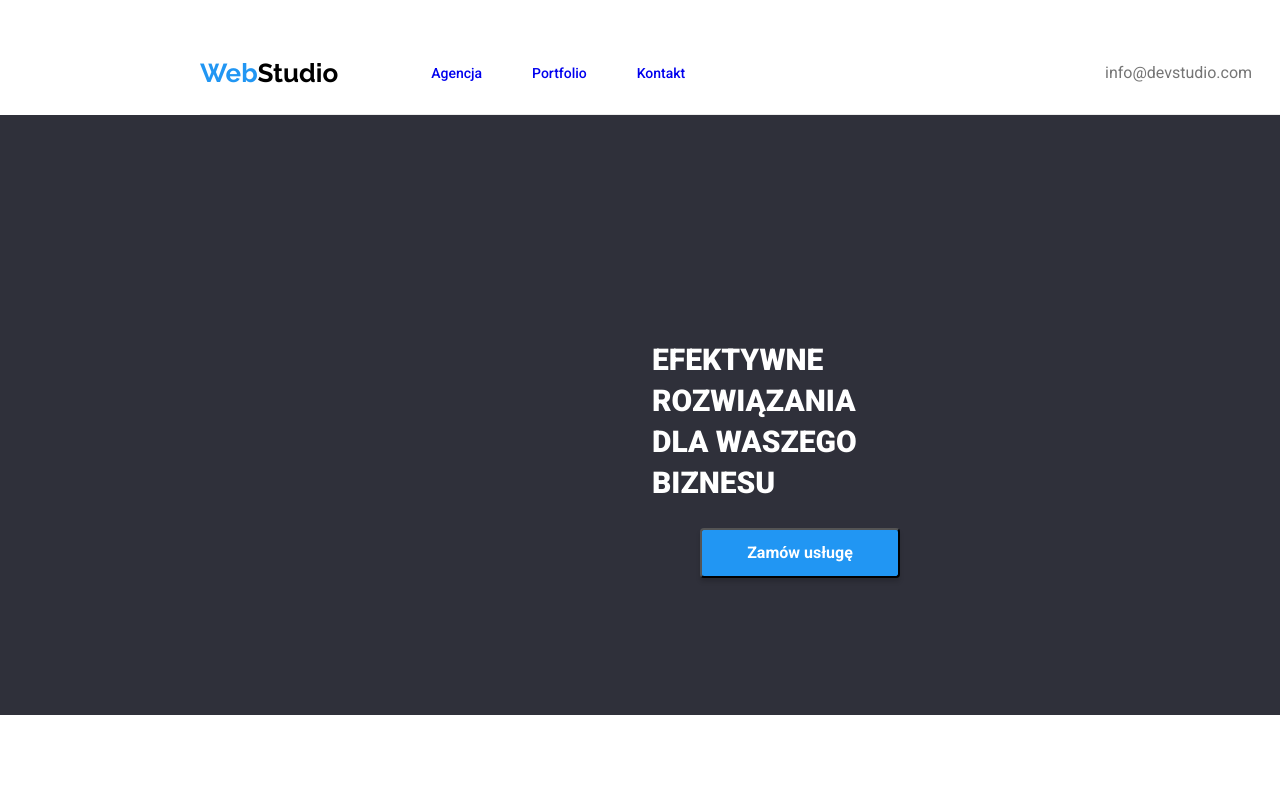
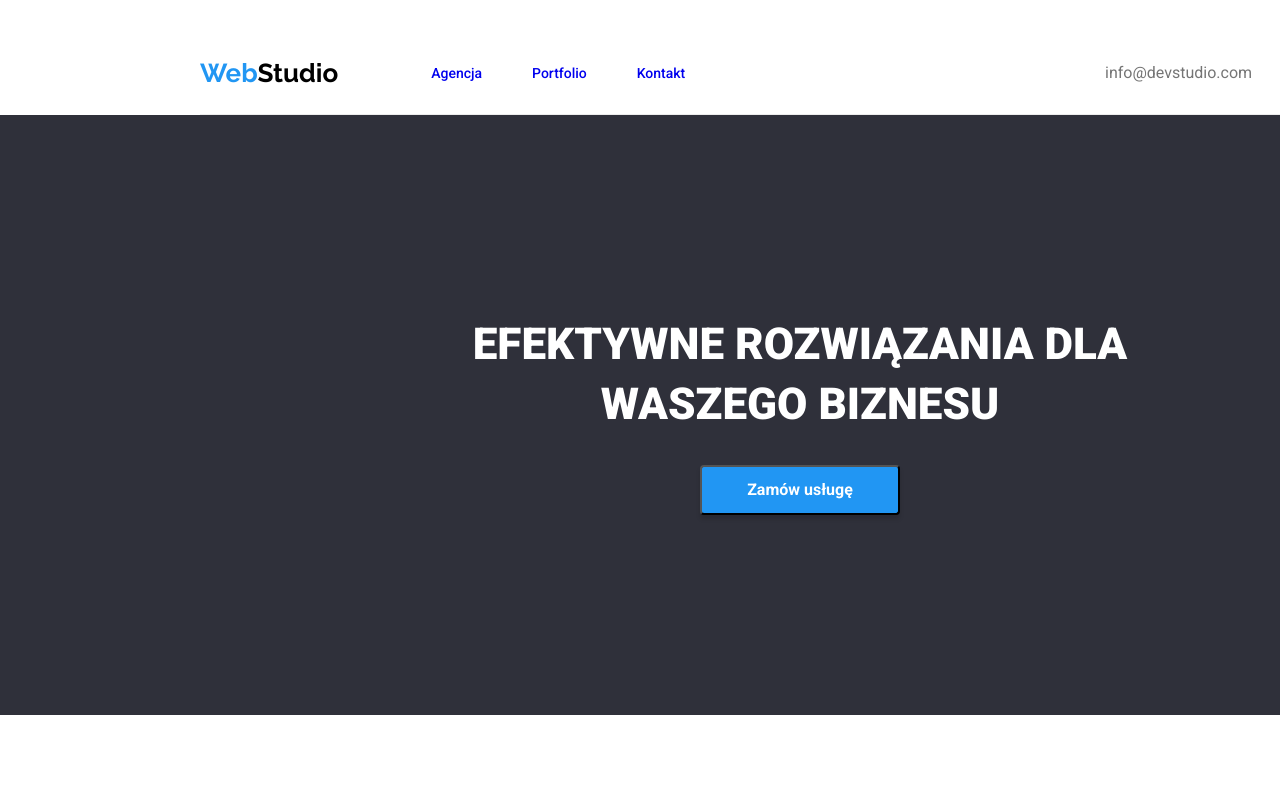
Before and after one commit to MalwinaJordan/goit-markup-hw-03, a plain HTML site: page index.html in a window 1280 px wide. Shown: the top 800 px of the page. Drawn offline with nearby package versions, Linux system fonts and the light colour scheme.

Commit message:
finished styling index

```diff
--- a/css/styles.css
+++ b/css/styles.css
@@ -64,6 +64,8 @@ line-height: 100%;
 }
 
 .hero {
+    width: 1600px;
+    height: 600px;
     background-color: #2F303A;
 }
 
@@ -76,19 +78,25 @@ line-height: 100%;
 
 .title-main {
     /* EFEKTYWNE ROZWIĄZANIA DLA WASZEGO BIZNESU */
-display: flex;
-justify-content: center;
-align-items: center;
-width: 696px;
-padding-top: 200px;
-padding-left: 452px;
+    display: flex;
+    flex-direction: column;
+    justify-content: center;
+    align-items: center;
+    width: 1200px;
+    padding-bottom: 30px;
 }
 
 h1 {
+    display: flex;
+    max-width: 696px;
+    text-align: center;
+    margin: 0;
     font-weight: 900;
-    font-size: 30px;
+    font-size: 44px;
     line-height: 136%;
     color: #FFFFFF;
+    padding-top: 200px;
+
 }
 
 .order-button {
@@ -153,6 +161,7 @@ height: 294px;
 }
 
 .our-team {
+    width: 1600px;
     background-color: #F5F4FA;
 }
 
@@ -370,6 +379,8 @@ color: #757575;
     color: #212121;
     display: flex;
     justify-content: center;
+    margin-top: 30px;
+    margin-bottom: 10px;
 }
 
 .portfolio-container {
--- a/index.html
+++ b/index.html
@@ -45,15 +45,12 @@
     <section class="hero">
         <div class="container">
 
-        <div class="introduction-main">
-
             <div class="title-main">
                 <h1>EFEKTYWNE ROZWIĄZANIA DLA WASZEGO BIZNESU</h1>
             </div>
 
             <div class="order-button">
                 <button class="button-main" type="button">Zamów usługę</button>
-            </div>
             </div>
         </div>
     </section>
@@ -144,14 +141,13 @@
         <div class="container">
         <p class="footer-top-line"><span class="web">Web</span>Studio</p>
         <address>
-                <ul class="">
+            <ul>
                 <li><a class="footer-location" href="https://goo.gl/maps/ze5Bx688UndLrZjg8" target="_blank">
                     m. Warszawa, Aleje Jerozolimskie 21</a></li>
-                    <li><a class="footer-contact" href="mailto:info@example.com">info@example.com</a></li>
+                <li><a class="footer-contact-mail" href="mailto:info@example.com">info@example.com</a></li>
                 <li><a class="footer-contact" href="tel:48111111111">+48 111 111 111</a></li>
             </ul>
         </address>
-        </div>
         </div>
     </footer>
 
```
Lines whose indentation alone changed are shown as unchanged.
